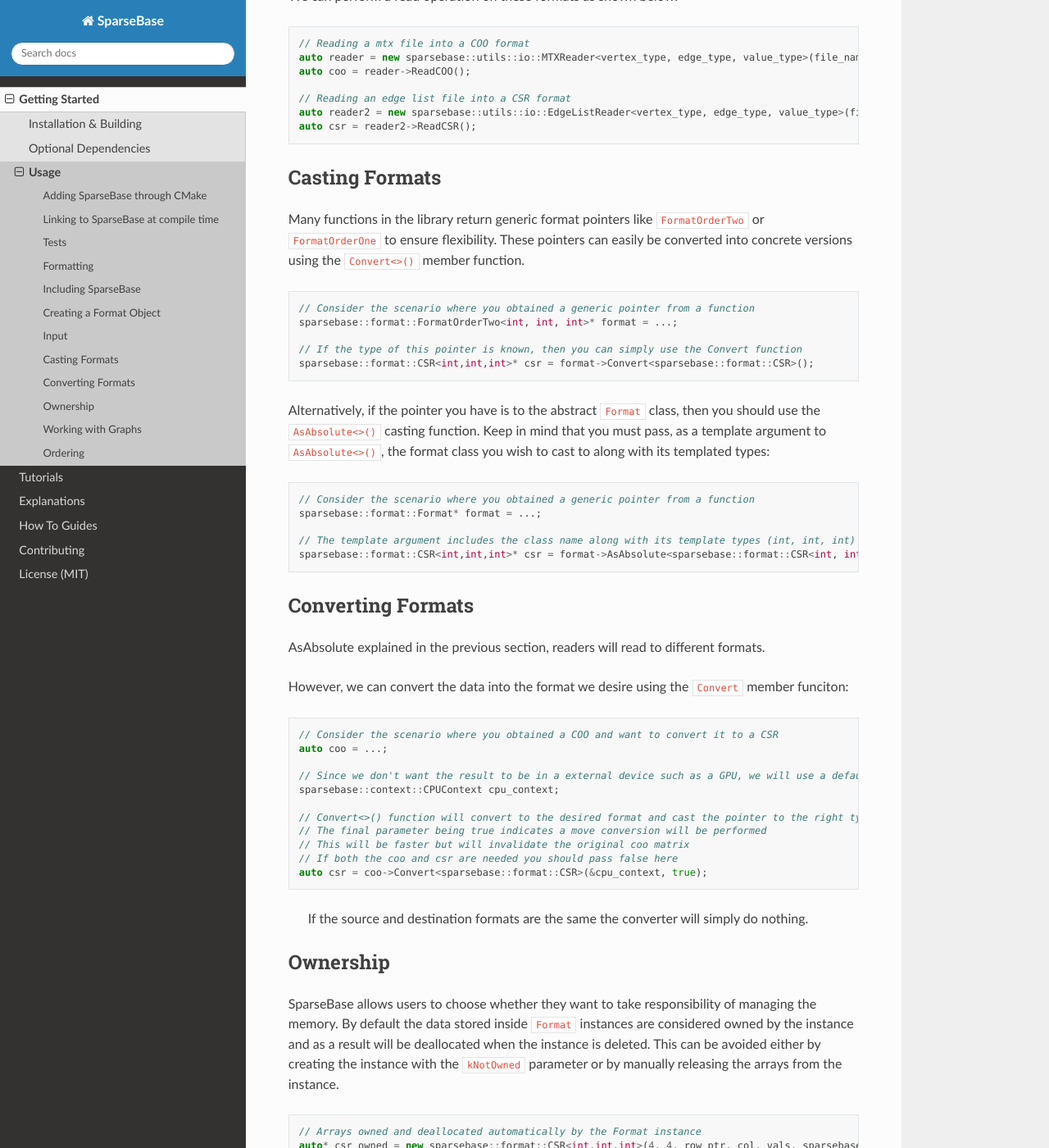
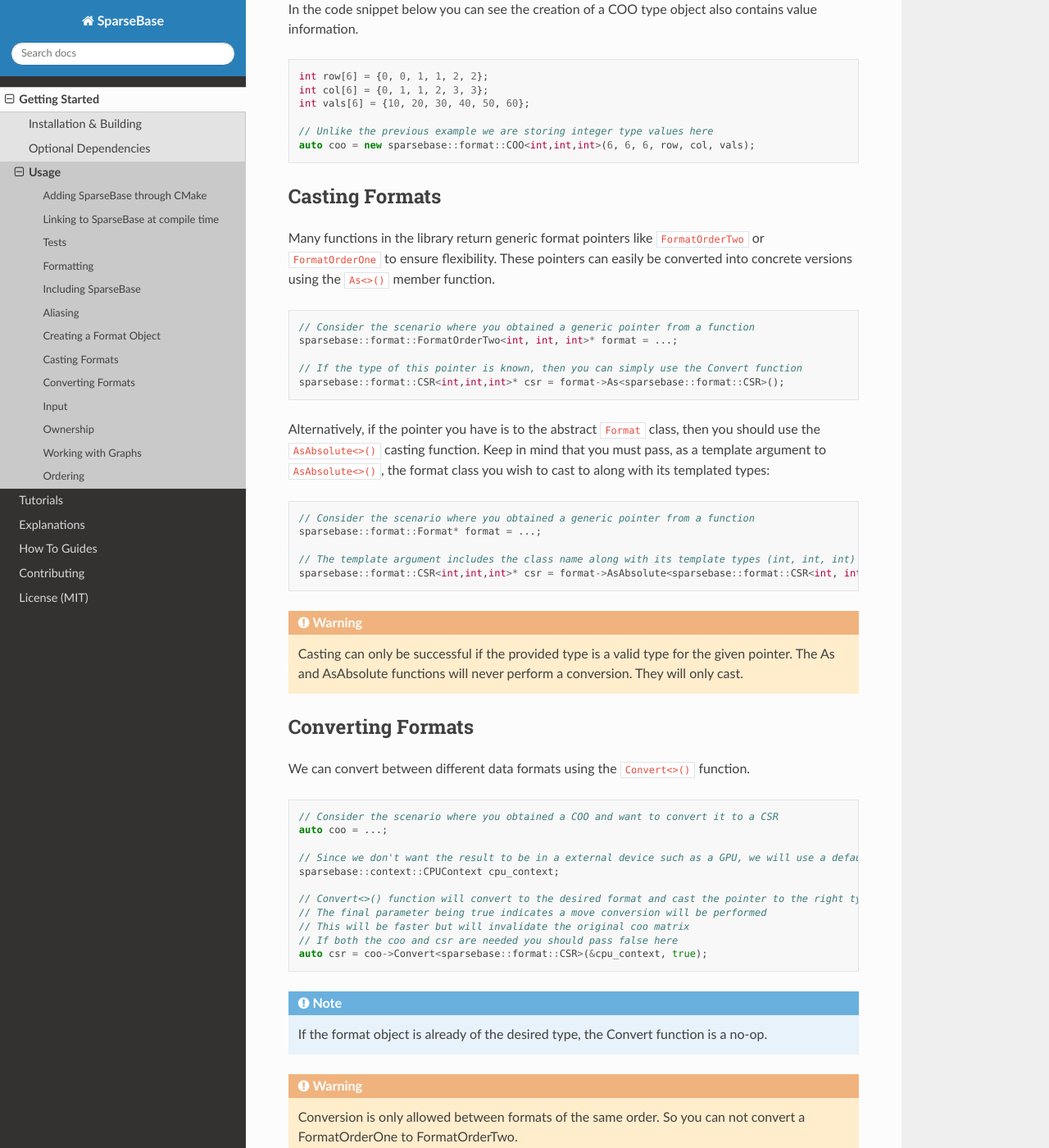
Before and after one commit to sparcityeu/SparseBase, a Sphinx documentation site: the page built from docs/pages/getting_started/usage.md, in a window 1280 px wide and 1400 px high, scrolled down 3202 px. Shown: the whole window at 82% size. Built offline with Sphinx 7.4.7 and the Read the Docs theme 2.0.0, drawn with Linux system fonts in a browser that asks for light colours; pages that are not in the unit, such as notebooks, are missing from menus; some of the changed text lies outside the part shown.

Commit message:
Updated some sections of the getting started page

````diff
--- a/docs/pages/getting_started/usage.md
+++ b/docs/pages/getting_started/usage.md
@@ -4,7 +4,9 @@
 
 ## Adding SparseBase through CMake
 
-> In the commands below replace 0.1.5 with the version of SparseBase you installed.
+```{note}
+In the commands below replace 0.1.5 with the version of SparseBase you installed.
+```
 
 If you installed SparseBase to the default system directory, use the following the command in your `CMakeLists.txt` file to add the library to your project:
 ```cmake
@@ -78,11 +80,32 @@
 #include "sparsebase/preprocess/preprocess.h"
 ```
 
+## Aliasing
+
+SparseBase classes and namespaces are named in a rather verbose way.
+This is done to keep things well-structured during development.
+However users may find it difficult to work with.
+In such cases the namespaces can be aliased using the C++11 `using` keyword.
+
+
+```cpp
+using sbfo = sparsebase::format;
+using sbio = sparsebase::utils::io;
+using sbco = sparsebase::utils::converter;
+using sbfe = spasebase::feature;
+using sbob = sparsebase::object;
+using sbpe = sparsebase::preprocess;
+using sbco = sparsebase::context;
+using sbut = sparsebase::utils;
+```
+
+
 ## Creating a Format Object
 
-Currently two sparse data formats are supported:
+Multiple sparse data formats are supported including:
 - COO (Coordinate List)
 - CSR (Compressed Sparse Row)
+- CSC (Compressed Sparse Column)
 
 In the code snippet below you can see the creation of a CSR type object
 which only contains connectivity information. As a result the value argument is set to `nullptr` and the last template argument (`ValueType`) is set to `void`.
@@ -105,38 +128,20 @@
 int vals[6] = {10, 20, 30, 40, 50, 60};
 
 // Unlike the previous example we are storing integer type values here
-auto coo = new sparsebase::COO<int,int,int>(6, 6, 6, row, col, vals);
+auto coo = new sparsebase::format::COO<int,int,int>(6, 6, 6, row, col, vals);
 ```
 
 
-
-## Input
-
-Currently, we support two sparse data file formats:
-- Matrix Market Files (.mtx)
-- Edge List Files
-
-We can perform a read operation on these formats as shown below:
-```cpp
-// Reading a mtx file into a COO format
-auto reader = new sparsebase::utils::io::MTXReader<vertex_type, edge_type, value_type>(file_name);
-auto coo = reader->ReadCOO();
-
-// Reading an edge list file into a CSR format
-auto reader2 = new sparsebase::utils::io::EdgeListReader<vertex_type, edge_type, value_type>(file_name);
-auto csr = reader2->ReadCSR();
-```
-
 ## Casting Formats
 
-Many functions in the library return generic format pointers like ``FormatOrderTwo`` or ``FormatOrderOne`` to ensure flexibility. These pointers can easily be converted into concrete versions using the ``Convert<>()`` member function.
+Many functions in the library return generic format pointers like ``FormatOrderTwo`` or ``FormatOrderOne`` to ensure flexibility. These pointers can easily be converted into concrete versions using the ``As<>()`` member function.
 
 ```cpp
 // Consider the scenario where you obtained a generic pointer from a function
 sparsebase::format::FormatOrderTwo<int, int, int>* format = ...;
 
 // If the type of this pointer is known, then you can simply use the Convert function
-sparsebase::format::CSR<int,int,int>* csr = format->Convert<sparsebase::format::CSR>();
+sparsebase::format::CSR<int,int,int>* csr = format->As<sparsebase::format::CSR>();
 
 ```
 
@@ -152,11 +157,16 @@
 ```
 
 
+```{warning}
+Casting can only be successful if the provided type is a valid type for the given pointer.
+The As and AsAbsolute functions will never perform a conversion. They will only cast.
+```
+
+
 ## Converting Formats
 
-AsAbsolute explained in the previous section, readers will read to different formats.
+We can convert between different data formats using the `Convert<>()` function.
 
-However, we can convert the data into the format we desire using the ``Convert`` member funciton:
 ```cpp
 // Consider the scenario where you obtained a COO and want to convert it to a CSR
 auto coo = ...;
@@ -172,7 +182,46 @@
 
 ```
 
-> If the source and destination formats are the same the converter will simply do nothing.
+```{note}
+If the format object is already of the desired type, the Convert function is a no-op.
+```
+
+```{warning}
+Conversion is only allowed between formats of the same order.
+So you can not convert a FormatOrderOne to FormatOrderTwo.
+```
+
+## Input
+
+Currently, we support two sparse data file formats:
+- Matrix Market Files (.mtx)
+- Edge List Files
+
+Reading such files can easily done using the `IOBase` class.
+
+```cpp
+auto coo = sparsebase::utils::io::IOBase::ReadMTXtoCOO<int,int,float>();
+auto csr = sparsebase::utils::io::IOBase::ReadEdgeListtoCSR<int,int,float>();
+```
+
+```{note}
+Alternatively the ReadPigoMTX... and ReadPigoEdgeList... functions can be used.
+These use the PIGO library to read the files in a multi-threaded fashion.
+However they may not support all the options of our default readers.
+```
+
+
+Users can also use the underlying reader classes directly if need be.
+```cpp
+// Reading a mtx file into a COO format
+auto reader = new sparsebase::utils::io::MTXReader<vertex_type, edge_type, value_type>(file_name);
+auto coo = reader->ReadCOO();
+
+// Reading an edge list file into a CSR format
+auto reader2 = new sparsebase::utils::io::EdgeListReader<vertex_type, edge_type, value_type>(file_name);
+auto csr = reader2->ReadCSR();
+```
+
 
 ## Ownership
 
@@ -213,7 +262,7 @@
  g.read_connectivity_to_coo(sparsebase::MTXReader<vertex_type, edge_type, value_type>(file_name));
 ```
 
-AsAbsolute of the current version of the library, graphs function as containers of sparse data. However, there are plans to expand this in future releases.
+As of the current version of the library, graphs function as containers of sparse data. However, there are plans to expand this in future releases.
 
 ## Ordering
 
````
Also changed, not shown: docs/pages/getting_started/installation_building.md (+2 -2 lines).
